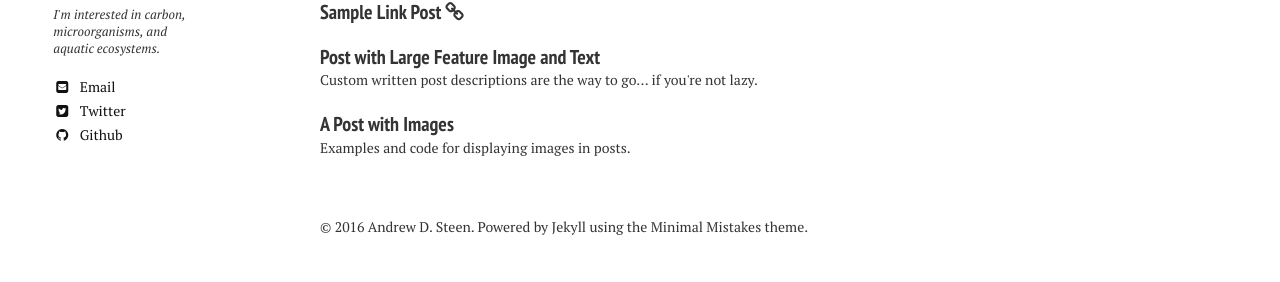
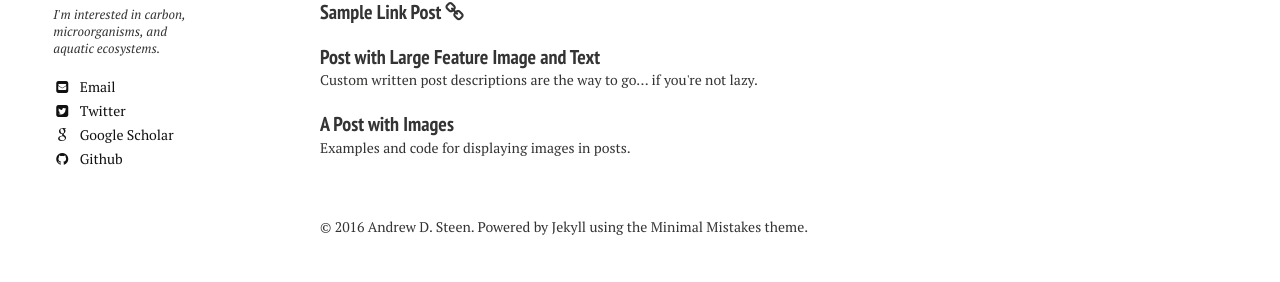
Before and after one commit to adsteen/adsteen.github.io, a Jekyll site: the page built from index.md, in a window 1280 px wide. Shown: the part 653-935 px from the top of the page. Built offline with Jekyll 4.4.1, drawn with Linux system fonts in a browser that asks for light colours; nearby versions of some CDN libraries.

Commit message:
removed irrelevant social links and added field for google scholar

```diff
--- a/_includes/_author-bio.html
+++ b/_includes/_author-bio.html
@@ -16,20 +16,13 @@
   {% if author.twitter %}<a href="http://twitter.com/{{ author.twitter }}" class="author-social" target="_blank"><i class="fa fa-fw fa-twitter-square"></i> Twitter</a>{% endif %}
   {% if author.facebook %}<a href="http://facebook.com/{{ author.facebook }}" class="author-social" target="_blank"><i class="fa fa-fw fa-facebook-square"></i> Facebook</a>{% endif %}
   {% if author.google.plus %}<a href="http://plus.google.com/+{{ author.google.plus }}" class="author-social" target="_blank"><i class="fa fa-fw fa-google-plus-square"></i> Google+</a>{% endif %}
+  {% if author.google.scholar %}<a href="https://scholar.google.com/citations?user={{ author.google.scholar }}" class="author-social" target="_blank"><i class="fa fa-fw fa-google"></i> Google Scholar</a>{% endif %}
   {% if author.linkedin %}<a href="http://linkedin.com/in/{{ author.linkedin }}" class="author-social" target="_blank"><i class="fa fa-fw fa-linkedin-square"></i> LinkedIn</a>{% endif %}
   {% if author.xing %}<a href="http://www.xing.com/profile/{{ author.xing }}" class="author-social" target="_blank"><i class="fa fa-fw fa-xing-square"></i> XING</a>{% endif %}
   {% if author.instagram %}<a href="http://instagram.com/{{ author.instagram }}" class="author-social" target="_blank"><i class="fa fa-fw fa-instagram"></i> Instagram</a>{% endif %}
   {% if author.tumblr %}<a href="http://{{ author.tumblr }}.tumblr.com" class="author-social" target="_blank"><i class="fa fa-fw fa-tumblr-square"></i> Tumblr</a>{% endif %}
   {% if author.github %}<a href="http://github.com/{{ author.github }}" class="author-social" target="_blank"><i class="fa fa-fw fa-github"></i> Github</a>{% endif %}
   {% if author.stackoverflow %}<a href="http://stackoverflow.com/users/{{ author.stackoverflow }}" class="author-social" target="_blank"><i class="fa fa-fw fa-stack-overflow"></i> Stackoverflow</a>{% endif %}
-  {% if author.lastfm %}<a href="http://lastfm.com/user/{{ author.lastfm }}" class="author-social" target="_blank"><i class="fa fa-fw fa-music"></i> Last.fm</a>{% endif %}
-  {% if author.dribbble %}<a href="http://dribbble.com/{{ author.dribbble }}" class="author-social" target="_blank"><i class="fa fa-fw fa-dribbble"></i> Dribbble</a>{% endif %}
-  {% if author.pinterest %}<a href="http://www.pinterest.com/{{ author.pinterest }}" class="author-social" target="_blank"><i class="fa fa-fw fa-pinterest"></i> Pinterest</a>{% endif %}
-  {% if author.foursquare %}<a href="http://foursquare.com/{{ author.foursquare }}" class="author-social" target="_blank"><i class="fa fa-fw fa-foursquare"></i> Foursquare</a>{% endif %}
-  {% if author.steam %}<a href="http://steamcommunity.com/id/{{ author.steam }}" class="author-social" target="_blank"><i class="fa fa-fw fa-steam-square"></i> Steam</a>{% endif %}
-  {% if author.youtube %}<a href="https://youtube.com/user/{{ author.youtube }}" class="author-social" target="_blank"><i class="fa fa-fw fa-youtube-square"></i> Youtube</a>{% endif %}
-  {% if author.soundcloud %}<a href="http://soundcloud.com/{{ author.soundcloud }}" class="author-social" target="_blank"><i class="fa fa-fw fa-soundcloud"></i> Soundcloud</a>{% endif %}
-  {% if author.weibo %}<a href="http://www.weibo.com/{{ author.weibo }}" class="author-social" target="_blank"><i class="fa fa-fw fa-weibo"></i> Weibo</a>{% endif %}
   {% if author.flickr %}<a href="http://www.flickr.com/{{ author.flickr }}" class="author-social" target="_blank"><i class="fa fa-fw fa-flickr"></i> Flickr</a>{% endif %}
   {% if author.codepen %}<a href="http://codepen.io/{{ author.codepen }}" class="author-social" target="_blank"><i class="fa fa-fw fa-codepen"></i> CodePen</a>{% endif %}
 </div>
```
